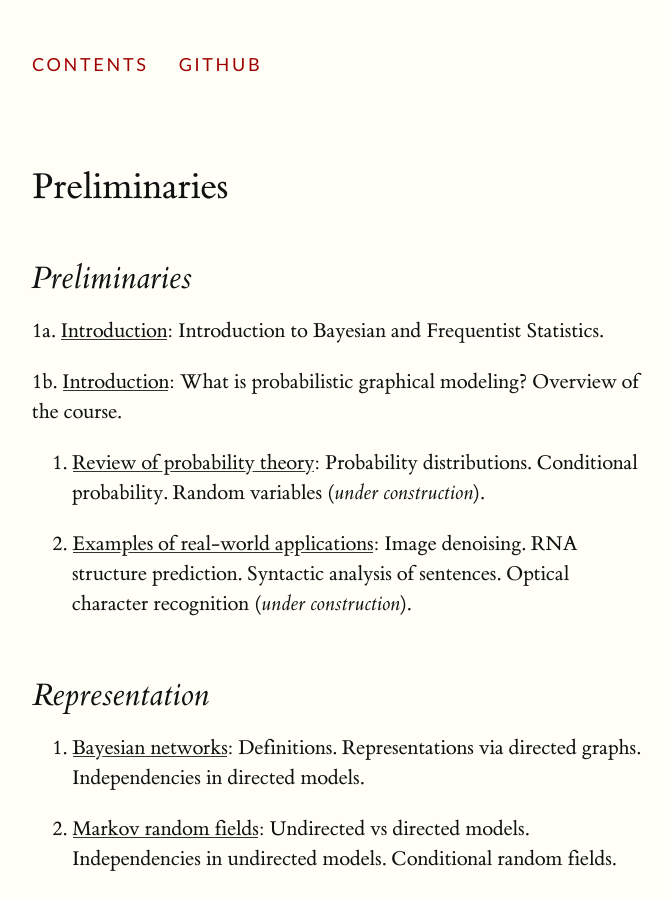
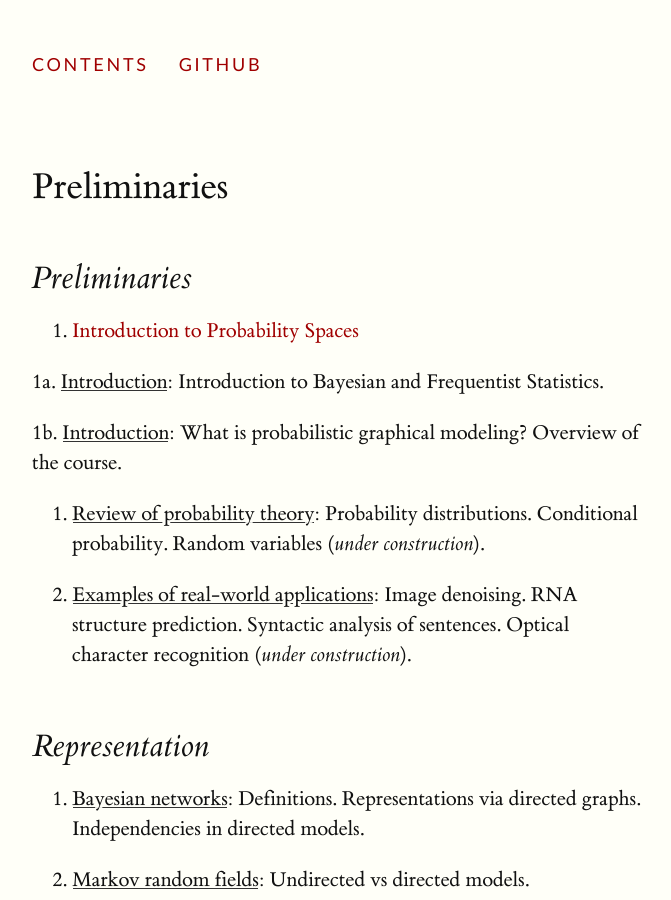
Before and after one commit to luisgc2116/luis_notes, a Jekyll site: the page built from index.md, in a window 1280 px wide and 900 px high. Shown: the whole window, without its empty margins (128-799 px from the left). Built offline with Jekyll 4.4.1, drawn with Linux system fonts in a browser that asks for light colours; our own code applies the rules of GitHub Pages for plain Markdown files.

Commit message:
Update index.md

```diff
--- a/index.md
+++ b/index.md
@@ -1,5 +1,7 @@
 
 ## Preliminaries
+
+1. [Introduction to Probability Spaces](published_notes/fundamental/intro_prob_spaces/)
 
 1a. [Introduction](preliminaries/intro_bayesian_prob/): Introduction to Bayesian and Frequentist Statistics.
 
```
